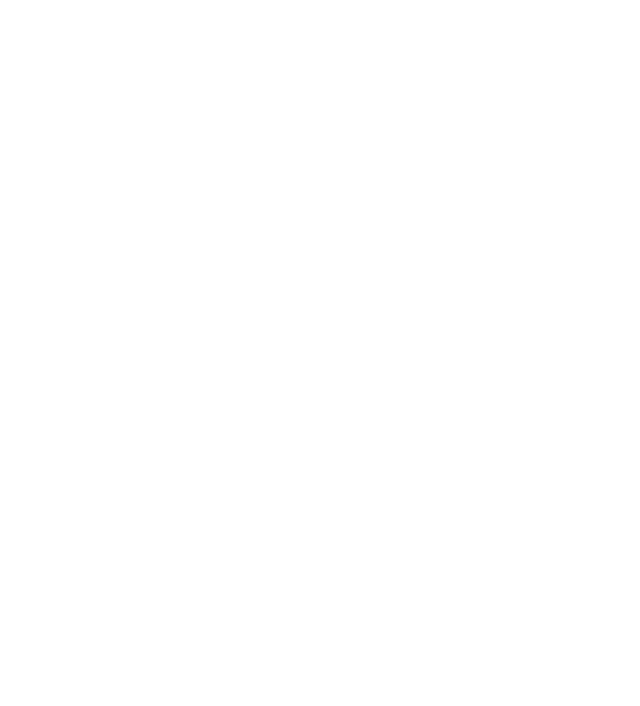
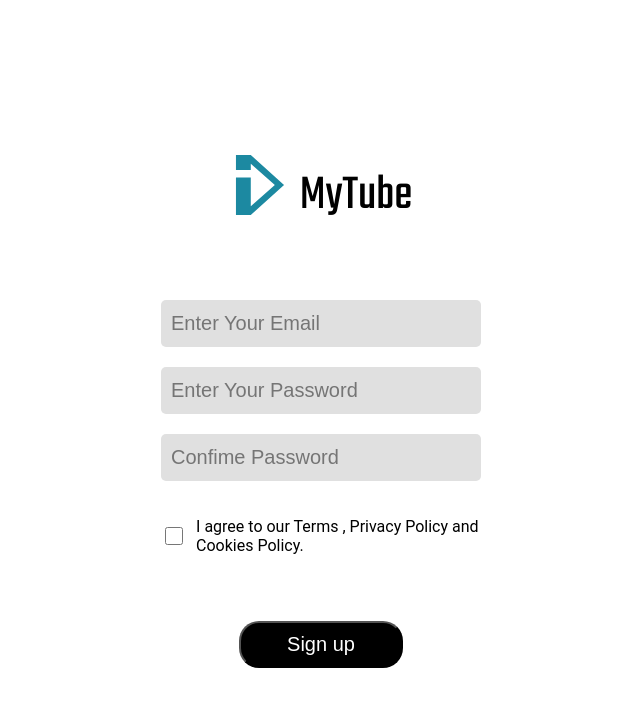
Before and after one commit to ronakbuoyancy/myTube, a React (Create React App) app: page /signup in a window 1280 px wide. Before the commit this address had no page. Shown: the top 706 px of the page, without its empty margins (319-959 px from the left). Built offline with nearby package versions, Linux system fonts and the light colour scheme.

Commit message:
update video screen,add login and signup page

```diff
--- a/package.json
+++ b/package.json
@@ -7,9 +7,8 @@
     "@testing-library/react": "^13.4.0",
     "@testing-library/user-event": "^13.5.0",
     "react": "^18.2.0",
-    "react-dom": "^18.2.0",
     "react-icons": "^4.6.0",
-    "react-player": "^2.11.0",
+    "react-player": "^1.6.2",
     "react-router-dom": "^6.4.2",
     "react-scripts": "5.0.1",
     "web-vitals": "^2.1.4"
--- a/src/App.css
+++ b/src/App.css
@@ -12,3 +12,25 @@
 .App::-webkit-scrollbar {
   display: none;
 }
+
+.playerWrapper {
+  position: relative;
+  padding-top: 56.25%;
+  /* 720 / 1280 = 0.5625 */
+}
+
+.ReactPlayer {
+  position: absolute;
+  top: 0;
+  left: 0;
+}
+.player-wrapper {
+  position: relative;
+  padding-top: 56.25% /* Player ratio: 100 / (1280 / 720) */
+}
+
+.react-player {
+  position: absolute;
+  top: 0;
+  left: 0;
+}
--- a/src/App.js
+++ b/src/App.js
@@ -2,6 +2,8 @@ import './App.css';
 import Home from './components/Home.js/Home';
 import { Routes, Route } from 'react-router-dom'
 import VideoScreen from './components/VideoScreen/VideoScreen';
+import Login from './components/Login/Login';
+import Signup from './components/Signup/Signup';
 
 function App() {
   return (
@@ -9,6 +11,8 @@ function App() {
       <Routes>
         <Route exact path='/' element={<Home />} />
         <Route path='/videoscreen' element={<VideoScreen />} />
+        <Route path='/login' element={<Login />} />
+        <Route path='/signup' element={<Signup />} />
       </Routes>
     </div>
   );
--- a/src/components/Account/Account.js
+++ b/src/components/Account/Account.js
@@ -1,6 +1,6 @@
 import React, { useState } from 'react'
 import styles from './Account.module.css'
-import { MdClose, MdOutlineSwitchAccount, MdOutlineFeedback } from "react-icons/md";
+import { MdClose, MdLogout, MdOutlineFeedback } from "react-icons/md";
 import { IoIosArrowDown } from "react-icons/io";
 import { BsPersonSquare, BsDot } from "react-icons/bs";
 import { CgYoutube } from "react-icons/cg";
@@ -9,7 +9,10 @@ import { FaUserShield } from "react-icons/fa";
 import { IoSettingsOutline, IoLogoYoutube } from "react-icons/io5";
 import { TfiHelpAlt } from "react-icons/tfi";
 import { SiYoutubemusic, SiYoutubegaming } from "react-icons/si";
+import { useNavigate } from 'react-router-dom';
 function Account({ setAccountModal }) {
+    const navigate = useNavigate()
+
     return (
         <div>
             <div className={styles.header}>
@@ -34,25 +37,25 @@ function Account({ setAccountModal }) {
                     <p>your channel</p>
                 </div>
                 <div className={styles.youtubeRow}>
-                    <MdOutlineSwitchAccount />
-                    <p>switch account</p>
+                    <MdLogout />
+                    <p onClick={() => navigate('/login')}>log out</p>
                 </div>
             </div>
-            <div style={{ marginTop: '10px', borderBottom: '1px solid grey' }}>
+            <div style={{ marginTop: '10px' }}>
                 <div className={styles.youtubeRow}>
-                    <CgYoutube />
-                    <p>Get YouTube Premium</p>
+                    <IoSettingsOutline />
+                    <p>setting</p>
                 </div>
                 <div className={styles.youtubeRow}>
-                    <HiOutlineCurrencyDollar />
-                    <p>Purchases and memberships</p>
+                    <TfiHelpAlt />
+                    <p>help</p>
                 </div>
                 <div className={styles.youtubeRow}>
-                    <FaUserShield />
-                    <p>Your data in YouTube</p>
+                    <MdOutlineFeedback />
+                    <p>feedback</p>
                 </div>
             </div>
-            <div style={{ marginTop: '10px', borderBottom: '1px solid grey' }}>
+            {/* <div style={{ marginTop: '10px', borderBottom: '1px solid grey' }}>
                 <div className={styles.youtubeRow}>
                     <IoSettingsOutline />
                     <p>setting</p>
@@ -81,7 +84,7 @@ function Account({ setAccountModal }) {
                     <SiYoutubegaming className={styles.youtubeRowSymbol} />
                     <p>youTube kids</p>
                 </div>
-            </div>
+            </div> */}
             <div className={styles.footer}>
                 <p>Privacy Policy <BsDot className={styles.oneDot} /> <span>Terms of Service</span></p>
             </div>
--- a/src/components/Header/Header.js
+++ b/src/components/Header/Header.js
@@ -1,6 +1,6 @@
 import React, { useState } from 'react'
 import styles from './Header.module.css'
-import { ImYoutube } from "react-icons/im";
+import { SiBbciplayer } from "react-icons/si";
 import { HiOutlineDotsVertical } from "react-icons/hi";
 import { IoIosSearch, IoMdMic, IoLogoYoutube } from "react-icons/io";
 import { MdArrowBack } from "react-icons/md";
@@ -30,7 +30,7 @@ function Header({ setAccountModal }) {
                     <div onClick={() => navigate('/')}
                         className={location.pathname === '/videoscreen' ?
                             styles.videoScreenTitle : styles.headerTitle}>
-                        <IoLogoYoutube className={styles.icon} />
+                        <SiBbciplayer className={styles.icon} />
                         <p>MyTube</p>
                     </div>
                     <div className={styles.headerSearch}>
--- /dev/null
+++ b/src/components/Login/Login.js
@@ -0,0 +1,54 @@
+import React, { useState } from 'react'
+import { SiBbciplayer } from "react-icons/si";
+import styles from './Login.module.css'
+import { useNavigate } from 'react-router-dom';
+import '../../assets/Font/Teko/Teko-Regular.ttf'
+
+
+function Login() {
+    const navigate = useNavigate()
+    const [data, setData] = useState({
+        email: '',
+        password: ''
+    })
+    const inputEventHandler = (event) => {
+        // event.preventDefault()
+        const { name, value } = event.target
+        setData((prev) => {
+            return {
+                ...prev,
+                [name]: value
+            }
+        })
+    }
+    return (
+        <div className={styles.login}>
+            <div className={styles.title}>
+                <SiBbciplayer className={styles.icon} />
+                <p>MyTube</p>
+            </div>
+            <div className={styles.inputContainer}>
+                <input
+                    type='text'
+                    value={data.email}
+                    name="email"
+                    onChange={inputEventHandler}
+                    placeholder='Enter Your Email' />
+                <input
+                    type='password'
+                    value={data.password}
+                    name="password"
+                    onChange={inputEventHandler}
+                    placeholder='Enter Your Password' />
+            </div>
+            <div className={styles.signup}>
+                <p>Don't have an account? <span onClick={() => navigate('/signup')}>Sign up</span></p>
+            </div>
+            <div className={styles.btn}>
+                <button onClick={() => navigate('/')}>Log in</button>
+            </div>
+        </div>
+    )
+}
+
+export default Login
--- /dev/null
+++ b/src/components/Login/Login.module.css
@@ -0,0 +1,75 @@
+@font-face {
+    font-family: "Teko";
+    src: local("Teko"),
+        url("../../assets/Font/Teko/Teko-Regular.ttf") format("truetype");
+}
+
+.title {
+    display: flex;
+    margin: auto;
+    text-align: center;
+    margin-top: 110px;
+    height: 150px;
+    justify-content: center;
+}
+
+.icon {
+    color: rgb(28, 137, 161);
+    font-size: 60px;
+    height: 150px;
+
+}
+
+.title p {
+    font-size: 50px;
+    height: 150px;
+    margin-left: 10px;
+    font-family: Teko;
+}
+
+.inputContainer {
+    display: flex;
+    flex-direction: column;
+    margin: auto;
+    width: 80%;
+    margin-top: 20px;
+}
+
+.inputContainer input {
+    margin-top: 20px;
+    background-color: rgb(224, 224, 224);
+    outline: none;
+    border: none;
+    height: 45px;
+    font-size: 20px;
+    border-radius: 5px;
+    padding-left: 10px;
+}
+
+.signup {
+    display: flex;
+    margin: auto;
+    width: 80%;
+    margin-top: 10px;
+    justify-content: center;
+}
+
+.signup span {
+    color: blue;
+}
+
+.btn {
+    display: flex;
+    margin: auto;
+    width: 80%;
+    margin-top: 50px;
+    justify-content: center;
+}
+
+.btn button {
+    padding: 10px 46px;
+    border-radius: 20px;
+    background-color: black;
+    color: white;
+    font-size: 20px;
+}
--- /dev/null
+++ b/src/components/Signup/Signup.js
@@ -0,0 +1,65 @@
+import React, { useState } from 'react'
+import { SiBbciplayer } from "react-icons/si";
+import styles from './Signup.module.css'
+import { useNavigate } from 'react-router-dom';
+import '../../assets/Font/Teko/Teko-Regular.ttf'
+
+
+function Signup() {
+    const navigate = useNavigate()
+    const [data, setData] = useState({
+        email: '',
+        password: '',
+        confimePassword: ''
+    })
+    const [checked, setChecked] = useState(false);
+    const inputEventHandler = (event) => {
+        // event.preventDefault()
+        const { name, value } = event.target
+        setData((prev) => {
+            return {
+                ...prev,
+                [name]: value
+            }
+        })
+    }
+    return (
+        <div className={styles.Signup}>
+            <div className={styles.title}>
+                <SiBbciplayer className={styles.icon} />
+                <p>MyTube</p>
+            </div>
+            <div className={styles.inputContainer}>
+                <input
+                    type='text'
+                    value={data.email}
+                    name="email"
+                    onChange={inputEventHandler}
+                    placeholder='Enter Your Email' />
+                <input
+                    type='password'
+                    value={data.password}
+                    name="password"
+                    onChange={inputEventHandler}
+                    placeholder='Enter Your Password' />
+                <input
+                    type='password'
+                    value={data.confimePassword}
+                    name="confimePassword"
+                    onChange={inputEventHandler}
+                    placeholder='Confime Password' />
+
+            </div>
+            <div className={styles.checkbox}>
+                <input type="checkbox" defaultChecked={checked}
+                    onChange={() => setChecked(!checked)}></input>
+                <p> I agree to our Terms , Privacy Policy and Cookies Policy.</p>
+            </div>
+            <div className={styles.btn}>
+                <button onClick={() => navigate('/')}>Sign up</button>
+            </div>
+        </div>
+    )
+}
+
+export default Signup
--- /dev/null
+++ b/src/components/Signup/Signup.module.css
@@ -0,0 +1,79 @@
+@font-face {
+    font-family: "Teko";
+    src: local("Teko"),
+        url("../../assets/Font/Teko/Teko-Regular.ttf") format("truetype");
+}
+
+.title {
+    display: flex;
+    margin: auto;
+    text-align: center;
+    margin-top: 110px;
+    height: 150px;
+    justify-content: center;
+}
+
+.icon {
+    color: rgb(28, 137, 161);
+    font-size: 60px;
+    height: 150px;
+
+}
+
+.title p {
+    font-size: 50px;
+    height: 150px;
+    margin-left: 10px;
+    font-family: Teko;
+}
+
+.inputContainer {
+    display: flex;
+    flex-direction: column;
+    margin: auto;
+    width: 80%;
+    margin-top: 20px;
+}
+
+.inputContainer input {
+    margin-top: 20px;
+    background-color: rgb(224, 224, 224);
+    outline: none;
+    border: none;
+    height: 45px;
+    font-size: 20px;
+    border-radius: 5px;
+    padding-left: 10px;
+}
+
+.checkbox {
+    display: flex;
+    flex-direction: row;
+    margin: auto;
+    width: 80%;
+    margin-top: 20px;
+}
+
+input[type="checkbox" i] {
+    width: 25px;
+}
+
+.checkbox p {
+    margin-left: 10px;
+}
+
+.btn {
+    display: flex;
+    margin: auto;
+    width: 80%;
+    margin-top: 50px;
+    justify-content: center;
+}
+
+.btn button {
+    padding: 10px 46px;
+    border-radius: 20px;
+    background-color: black;
+    color: white;
+    font-size: 20px;
+}
```
Also changed, not shown: src/components/Header/Header.module.css (+6 -4 lines), src/components/VideoScreen/VideoScreen.js (+57 -15 lines), src/components/VideoScreen/VideoScreen.module.css (+45 -0 lines), src/assets/Image/player.png (added), 1 other file (tests, documents, lock files or other folders).
